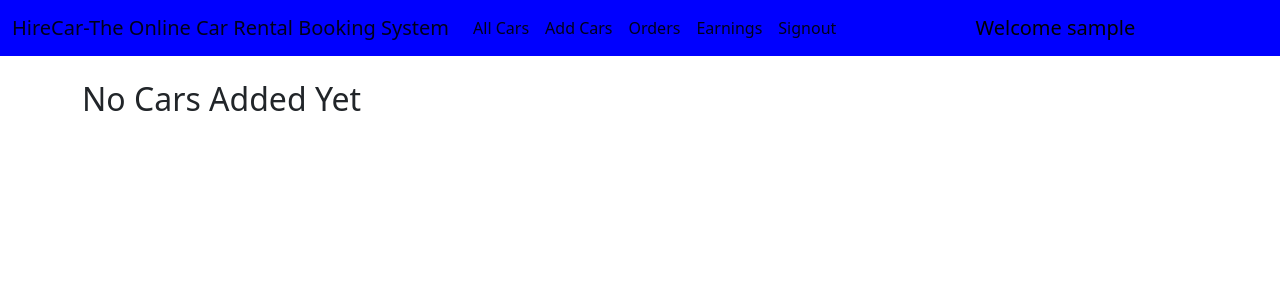
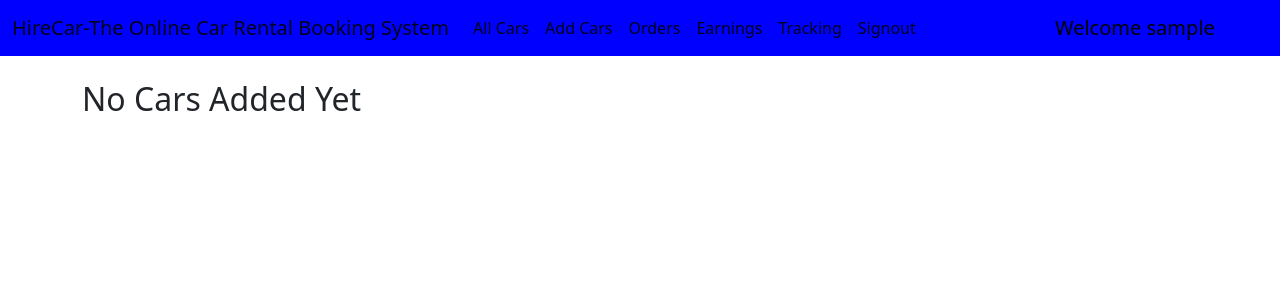
Before and after one commit to amruthachaya/CarBooking, a Django app: page /all_cars/ in a window 1280 px wide. Shown: the top 300 px of the page. Run offline with Django 3.2, Linux system fonts and the light colour scheme; the visitor is signed in with stand-in values (Sample User, id 1); data that the repository does not hold is empty; parts of the project's set-up code (start-up, migrations or seed data) failed here and were passed over.

Commit message:
location tracking

```diff
--- a/home/templates/all_cars.html
+++ b/home/templates/all_cars.html
@@ -37,6 +37,7 @@
                     <th>Image</th>
                     <th>City</th>
                     <th>Capacity</th>
+                    <th>Tracking</th>
                     <th>Vehicle_no</th>
                     <th>Edit</th>
                     <th>Delete</th>
@@ -47,6 +48,11 @@
                     <td><img src="{{car.image.url}}" alt="" width="100px" height="100px"></td>
                     <td>{{car.location.city}}</td>
                     <td>{{car.capacity}}</td>
+<!--                    <td><a href="/live_location/">{{car.tracking}}</a></td>-->
+                    <td><a href ="/current_location/{{car.tracking}}" target="_blank"><svg xmlns="http://www.w3.org/2000/svg" width="16" height="16" fill="currentColor" class="bi bi-geo-alt" viewBox="0 0 16 16">
+                    <path d="M12.166 8.94c-.524 1.062-1.234 2.12-1.96 3.07A31.493 31.493 0 0 1 8 14.58a31.481 31.481 0 0 1-2.206-2.57c-.726-.95-1.436-2.008-1.96-3.07C3.304 7.867 3 6.862 3 6a5 5 0 0 1 10 0c0 .862-.305 1.867-.834 2.94zM8 16s6-5.686 6-10A6 6 0 0 0 2 6c0 4.314 6 10 6 10z"/><path d="M8 8a2 2 0 1 1 0-4 2 2 0 0 1 0 4zm0 1a3 3 0 1 0 0-6 3 3 0 0 0 0 6z"/>
+                    </a></svg></td>
+<!--                    <td>{{car.tracking}}</td>-->
                     <td>{{car.vehicle_number}}</td>
                     <td><a href="/edit_car/{{car.id}}/" class="btn btn-danger"
                             onclick="return confirm('Are you sure you want to edit {{car.name}}?')">Edit</a></td>
--- a/home/templates/car_dealer_navbar.html
+++ b/home/templates/car_dealer_navbar.html
@@ -39,6 +39,9 @@
             <a class="nav-link active" aria-current="page" href="/earnings/">Earnings</a>
           </li>
           <li class="nav-item">
+            <a class="nav-link active" aria-current="page" href="/current_location/">Tracking</a>
+          </li>
+          <li class="nav-item">
             <a class="nav-link active" aria-current="page" href="/signout/">Signout</a>
           </li>
         </ul>
--- a/home/templates/edit_car.html
+++ b/home/templates/edit_car.html
@@ -11,7 +11,6 @@
                 <input type="text" class="form-control" name="car_name" value="{{car.name}}" required>
             </div>
         </div>
-
         <div class="row mt-3">
             <div class="form-group col-md-6">
                 <label><i style="font-weight: bold;">City</i></label>
```
Also changed, not shown: home/models.py (+21 -20 lines), home/migrations/0013_car_tracking_car_vehicle_number.py.
